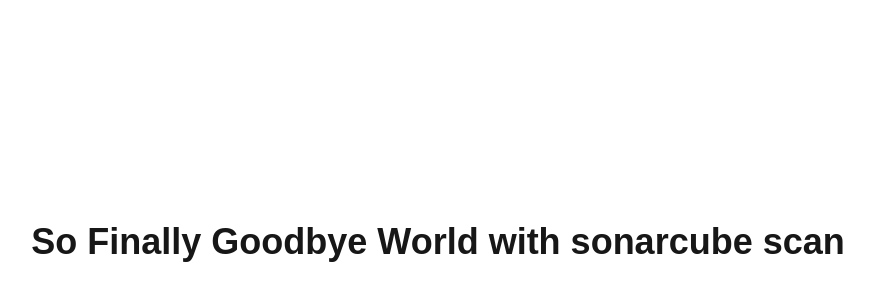
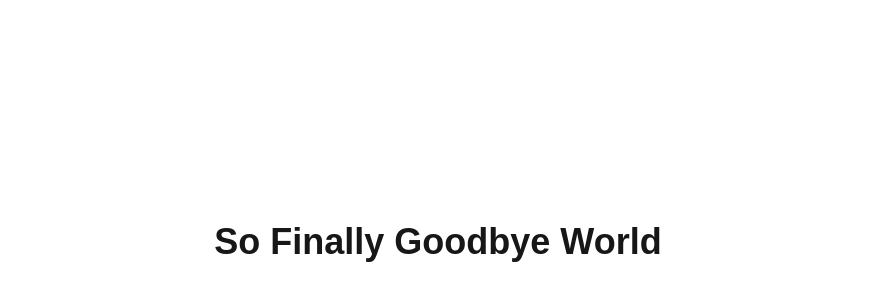
Before and after one commit to TheYashJain17/project_deployment_with_github_actions, a Next.js app: page / in a window 1280 px wide. Shown: the part 158-458 px from the top of the page, without its empty margins (202-1076 px from the left). Built offline with nearby package versions, Linux system fonts and the light colour scheme.

Commit message:
Established Relation Between Build Job And Sonarcube Job, If Sonarcube Job Is Success, Then Only Will Move Forward.

```diff
--- a/src/app/page.tsx
+++ b/src/app/page.tsx
@@ -4,7 +4,7 @@
   return (
     <div className='flex items-center justify-center min-h-screen text-4xl font-bold'>
 
-    So Finally Goodbye World with sonarcube scan
+    So Finally Goodbye World
 
     </div>
 
```
